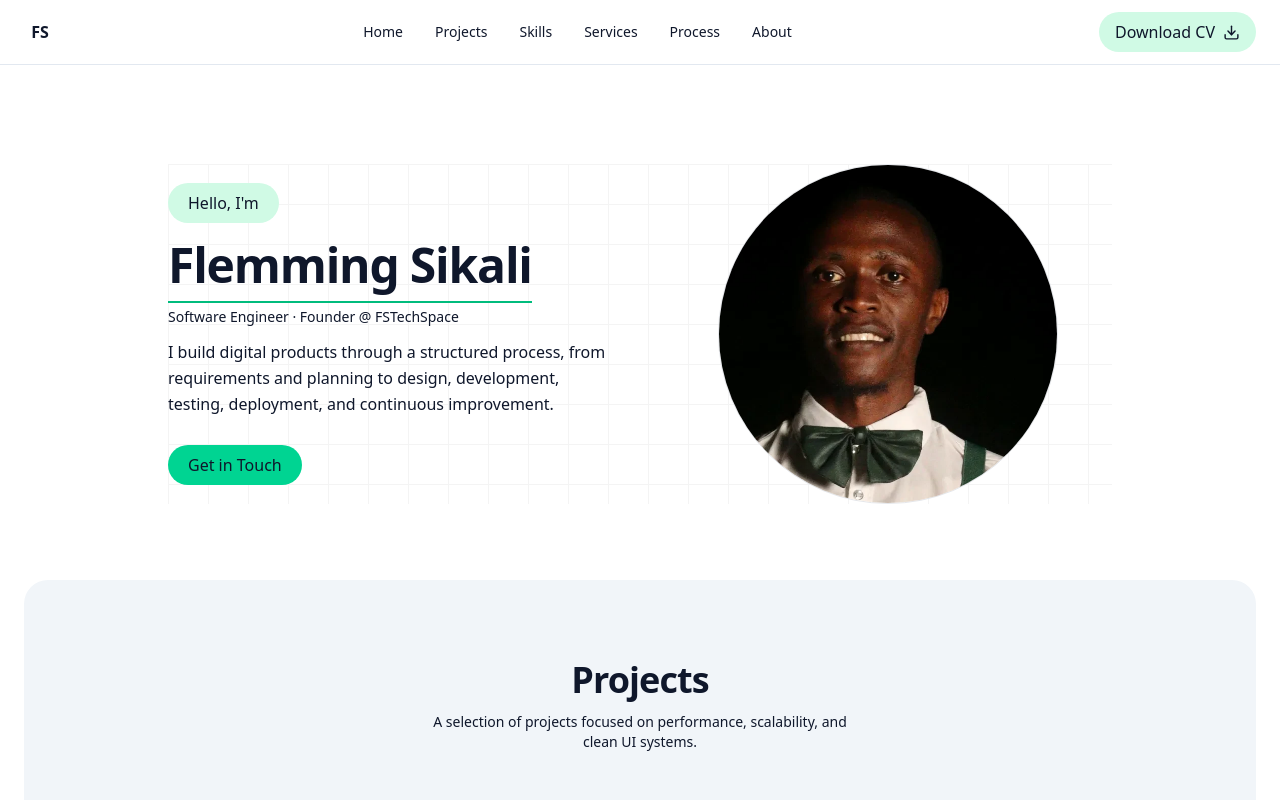
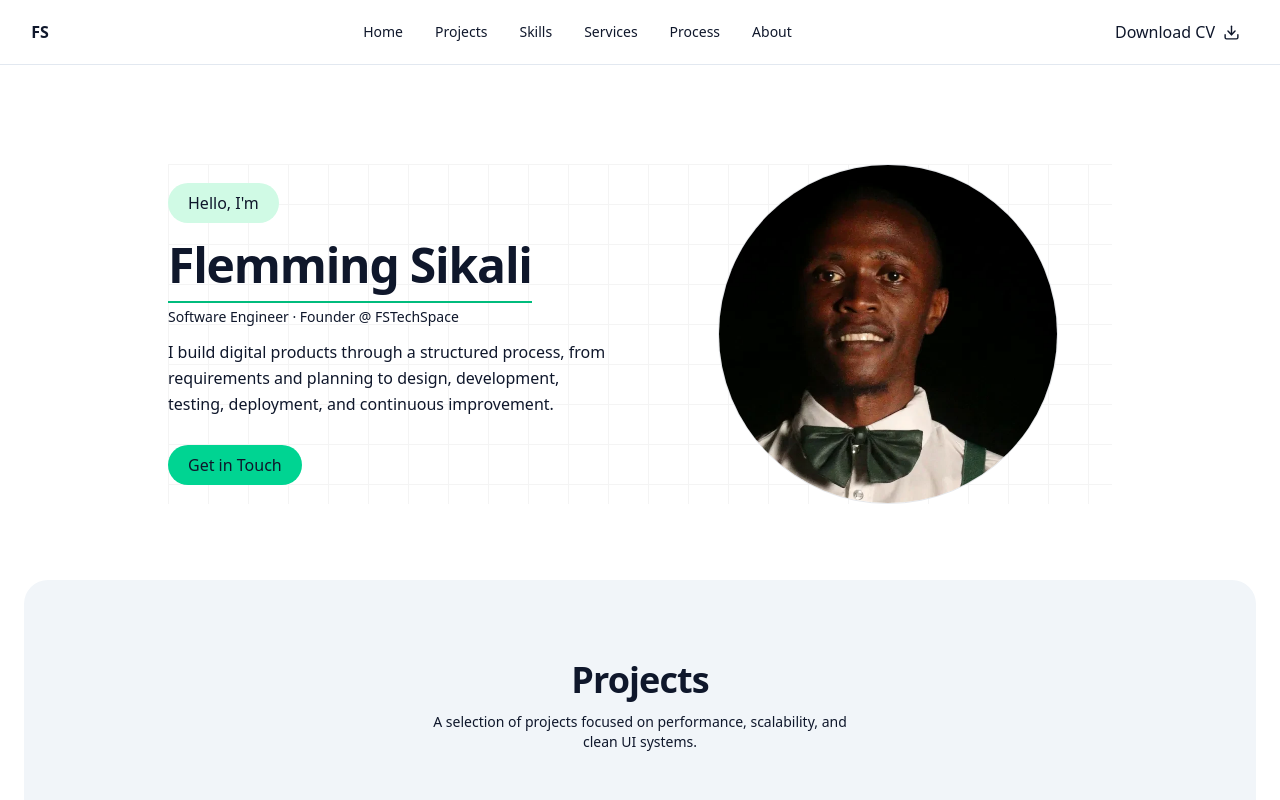
Before and after one commit to fsikali/fsikali-portfolio, a Next.js app: page / in a window 1280 px wide. Shown: the top 800 px of the page. Built offline with nearby package versions, Linux system fonts and the light colour scheme.

Commit message:
style: remove navbar download cv background

```diff
--- a/src/components/layout/Navbar.tsx
+++ b/src/components/layout/Navbar.tsx
@@ -38,7 +38,7 @@ export default function Navbar() {
           <a
             href="/cv.pdf"
             download
-            className="cursor-pointer inline-flex items-center gap-2 bg-emerald-100 text-slate-900 font-medium px-4 py-2 rounded-full hover:bg-emerald-300 transition"
+            className="cursor-pointer inline-flex items-center gap-2 text-slate-900 font-medium px-4 py-2 rounded-full hover:bg-emerald-300 transition"
           >
             Download CV
             <Download size={17} strokeWidth={2} />
```
